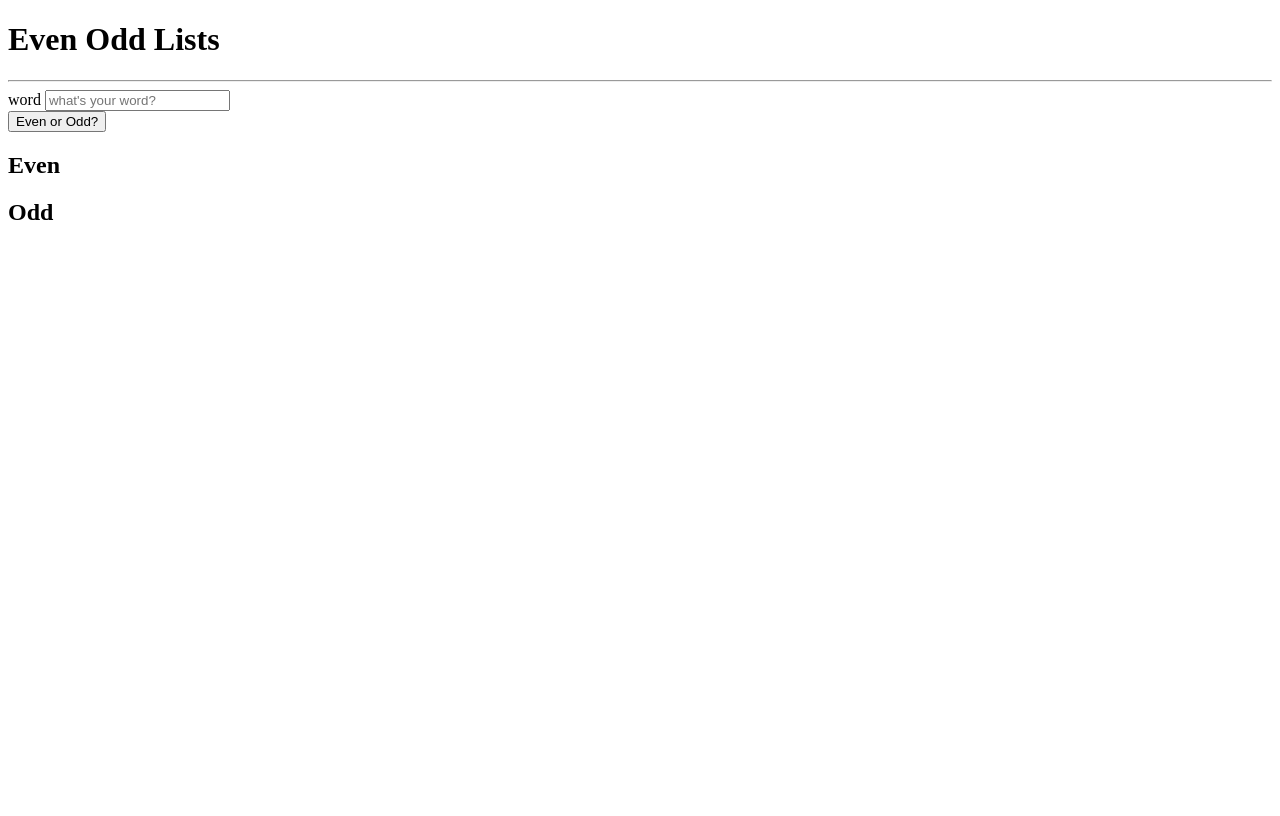
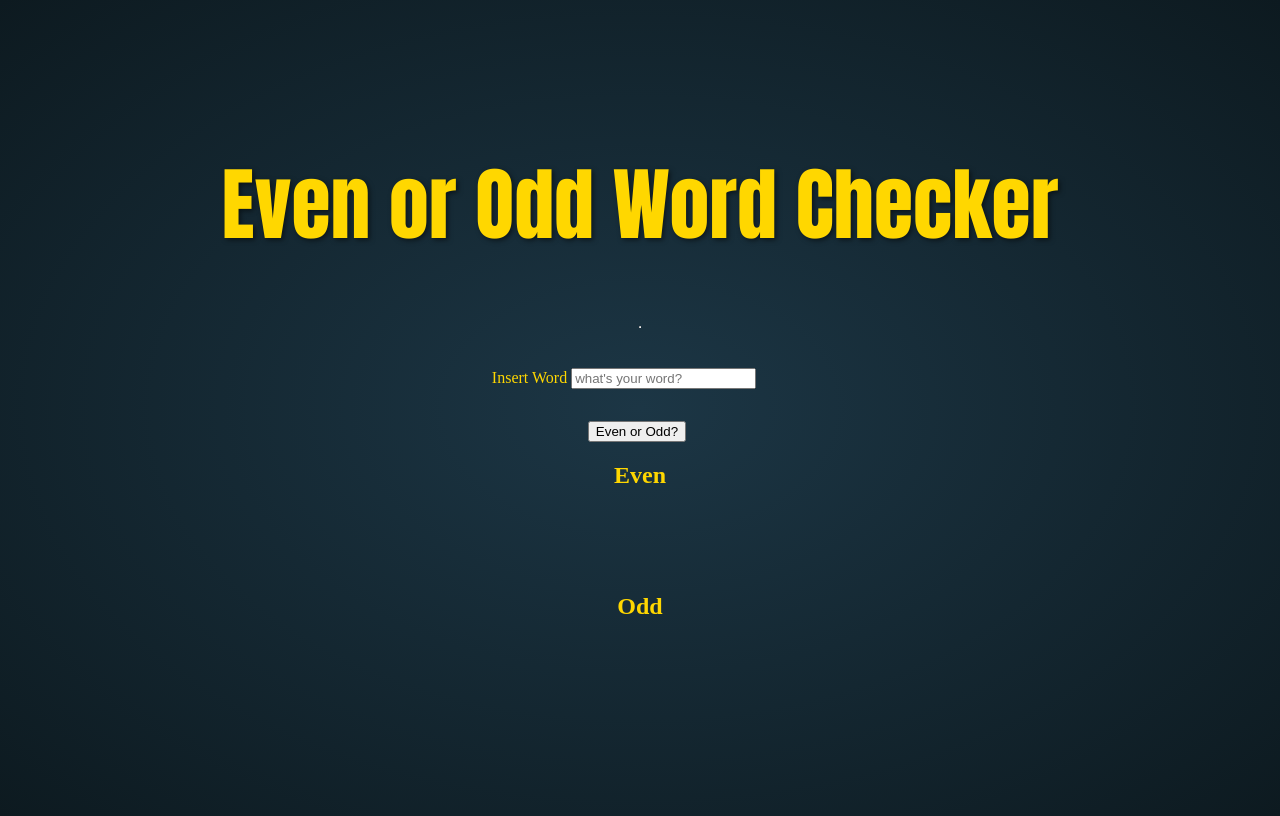
Before and after one commit to Magues17/evenOdd-lists, a plain HTML site: page index.html in a window 1280 px wide. Drawn offline with Linux system fonts and the light colour scheme.

Commit message:
color and center

```diff
--- a/index.html
+++ b/index.html
@@ -4,19 +4,19 @@
     <meta charset="UTF-8">
     <meta http-equiv="X-UA-Compatible" content="IE=edge">
     <meta name="viewport" content="width=device-width, initial-scale=1.0">
-
+    <link rel="stylesheet" href="style.css">
     <title>Document</title>
 </head>
 <body>
 
 
-<h1>Even Odd Lists</h1>
+<h1>Even or Odd Word Checker</h1>
 <hr/>
 <section>
 
 <form id="even-odd-form" autocomplete="off" target="_blank">
   <div>
-    <label for="word">word</label>
+    <label for="word">Insert Word</label>
     <input type="text" name="word" id="word"  placeholder="what's your word?" onkeyup="updateWord(this)">
   </div>
   <div>
--- /dev/null
+++ b/style.scss
@@ -0,0 +1,40 @@
+body {
+
+    background-color: #0d1a20;
+    background-image: radial-gradient(#1c3645, #0d1a20);
+
+  display: flex;
+  flex-direction: column;
+  align-items: center;
+  justify-content: center;
+  height: 100vh;
+  color: #FFD700;;
+}
+
+section {
+  margin-top: 2rem;
+
+    display: flex;
+    flex-direction: column;
+    align-items: center;
+
+  }
+
+#word {
+    margin-right: 2rem;
+    margin-bottom: 2rem;
+  }
+
+  input[type="button"] {
+    margin-left: 6rem;
+
+  }
+
+  h1 {
+    font-family: 'Impact', sans-serif;
+    font-size: 5rem;
+    color: #FFD700;
+    text-shadow: 2px 2px 5px rgba(0,0,0,0.5);
+    text-align: center;
+    margin-top: 0;
+  }
```
Also changed, not shown: style.css (added), 1 other file.
